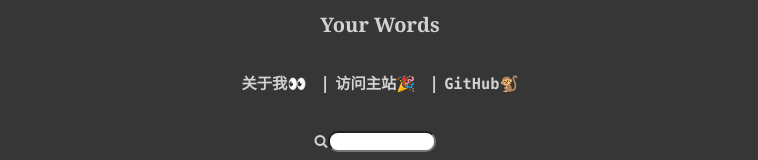
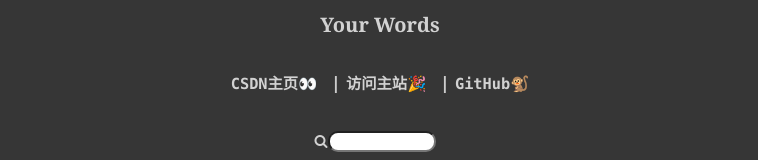
Before and after one commit to guanjunyou/guanjunyou.github.io, a plain HTML site: page archives/2021/08/index.html in a window 1280 px wide. Shown: the part 262-422 px from the top of the page, without its empty margins (260-1018 px from the left). Drawn offline with Linux system fonts and the light colour scheme; some packages are replaced by stand-ins of ours; a script that the page names is missing.

Commit message:
Site updated: 2021-08-04 18:06:49

```diff
--- a/archives/2021/08/index.html
+++ b/archives/2021/08/index.html
@@ -11,7 +11,7 @@
         Hexo
     </title>
     <meta name="description" content= 关竣佑的博客 >
-    <meta name="keywords" content= Blog,Hexo,Theme,刘训灼,LiuXunzhuo >
+    <meta name="keywords" content= Blog,Hexo,GuanJunyou,关竣佑 >
 
 <link rel="stylesheet" href="/libs/highlight/styles/monokai-sublime.css">
 
@@ -38,11 +38,11 @@
 <div class="hd">
     <ol class="breadcrumb">
 
-            <li><a class="ba" href="/about">关于我👀</a></li>
+            <li><a class="ba" target="_blank" rel="noopener" href="https://blog.csdn.net/weixin_50549897?spm=1001.2014.3001.5343">CSDN主页👀</a></li>
 
-            <li><a class="ba" target="_blank" rel="noopener" href="https://liuxunzhuo.tech">访问主站🎉</a></li>
+            <li><a class="ba" target="_blank" rel="noopener" href="https://guanjunyou.top">访问主站🎉</a></li>
 
-            <li><a class="ba" target="_blank" rel="noopener" href="https://github.com/xunzhuo">GitHub🐒</a></li>
+            <li><a class="ba" target="_blank" rel="noopener" href="https://github.com/guanjunyou">GitHub🐒</a></li>
 
 
 
```
Also changed, not shown: 2021/08/04/Tulun/index.html (+1 -1 lines), 2021/08/04/hello-world/index.html (+1 -1 lines), archives/2021/index.html (+4 -4 lines), archives/index.html (+4 -4 lines), index.html (+4 -4 lines), tags/Tulun/index.html (+4 -4 lines).
